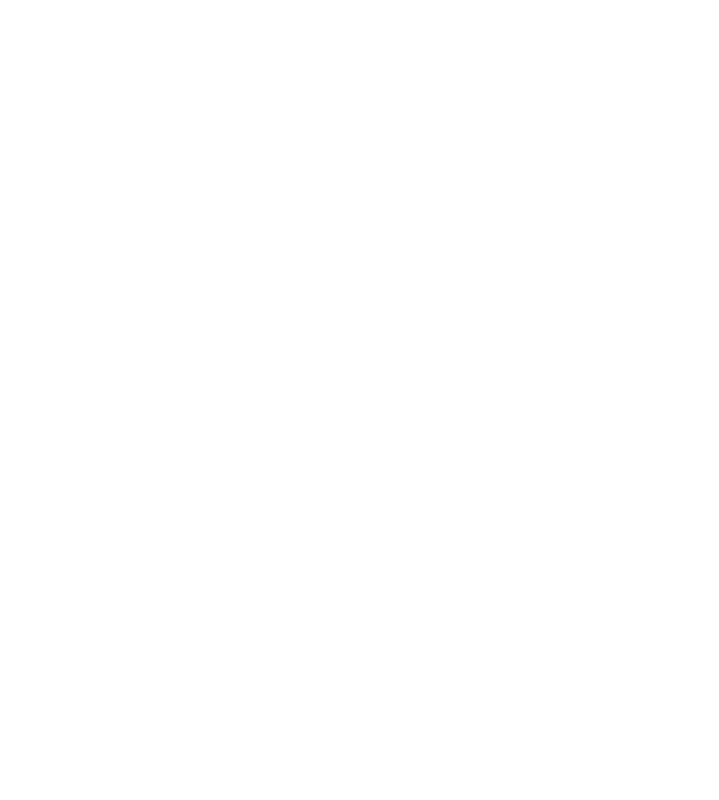
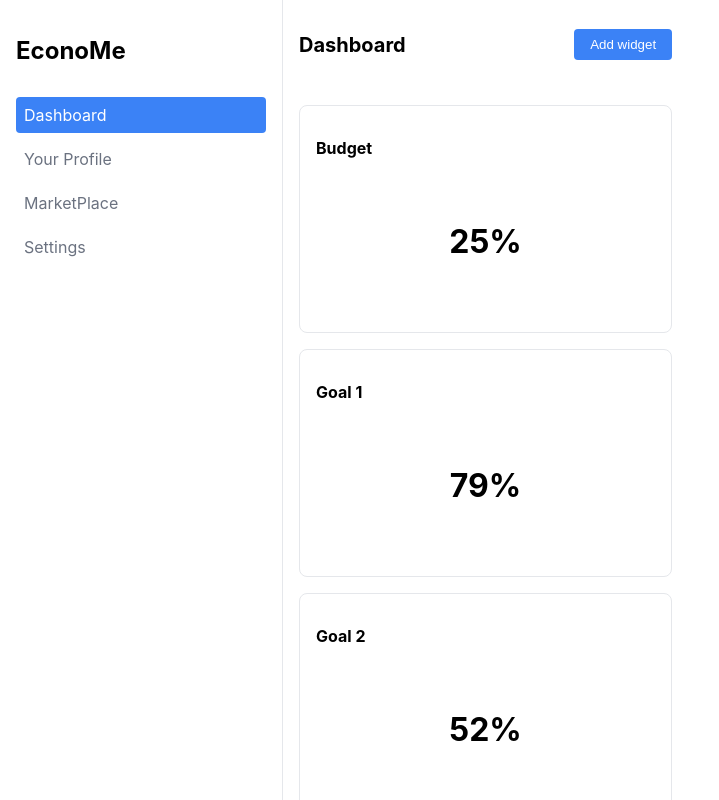
Before and after one commit to nayalafifi/economeReact, a React (Create React App) app: page / in a window 1280 px wide. Before the commit this address led to /index. Shown: the top 800 px of the page, without its empty margins (0-719 px from the left). Built offline with nearby package versions, Linux system fonts and the light colour scheme.

Commit message:
Update App.js

```diff
--- a/src/App.js
+++ b/src/App.js
@@ -1,19 +1,17 @@
 // App.js
-import React from 'react';
-import { BrowserRouter as Router, Route, Routes, Navigate } from 'react-router-dom';
+import React, { useState } from 'react';
 import Dashboard from './dashboard';
+import Profile from './Profile';
+import './App.css';
 
 function App() {
+  const [currentPage, setCurrentPage] = useState('dashboard');
+
   return (
-    <Router>
-      <div className="App">
-        <Routes>
-          <Route path="/dashboard" element={<Dashboard />} />
-          {/* Redirect root path to /dashboard */}
-          <Route path="/" element={<Navigate to="/index" />} />
-        </Routes>
-      </div>
-    </Router>
+    <div className="App">
+      {currentPage === 'dashboard' && <Dashboard navigateTo={setCurrentPage} />}
+      {currentPage === 'profile' && <Profile />}
+    </div>
   );
 }
 
```
